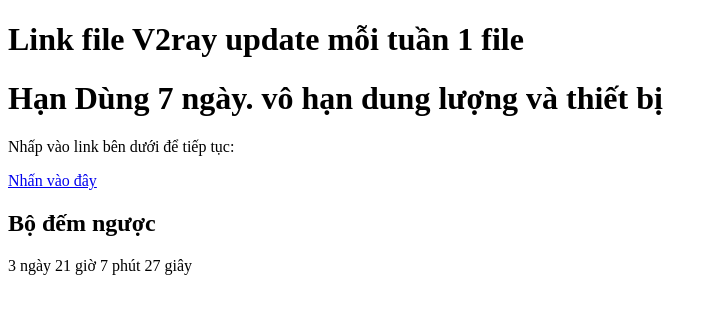
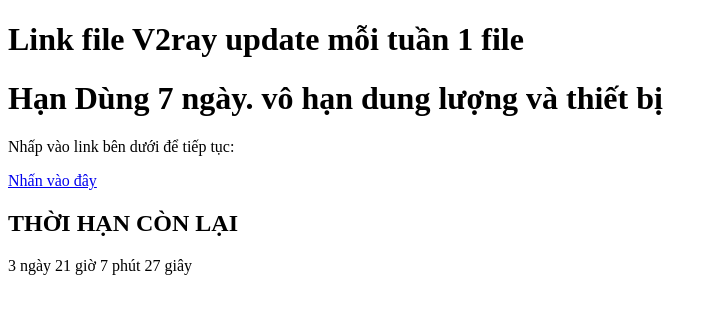
Before and after one commit to biilyz/biilyz.github.io, a plain HTML site: page index.html in a window 1280 px wide. Shown: the whole page, without its empty margins (0-718 px from the left). Drawn offline with Linux system fonts and the light colour scheme.

Commit message:
Update index.html

```diff
--- a/index.html
+++ b/index.html
@@ -12,7 +12,7 @@
     <a href="https://oklink.cfd/1day" target="_blank">Nhấn vào đây</a>
 </body>
         <div class="countdown-container">
-    <h2>Bộ đếm ngược</h2>
+    <h2>THỜI HẠN CÒN LẠI</h2>
     <p id="countdown"></p>
 </div>
 <script src="countdown.js"></script>
```
